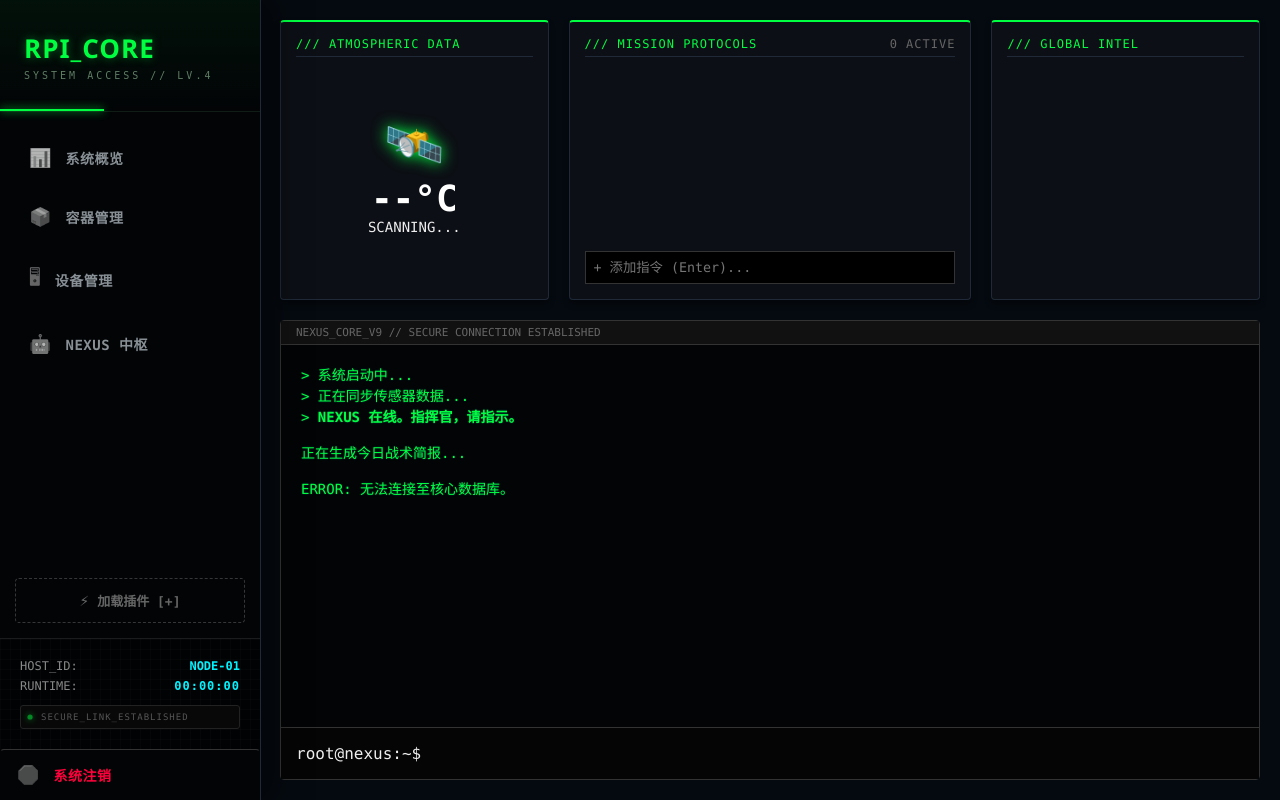
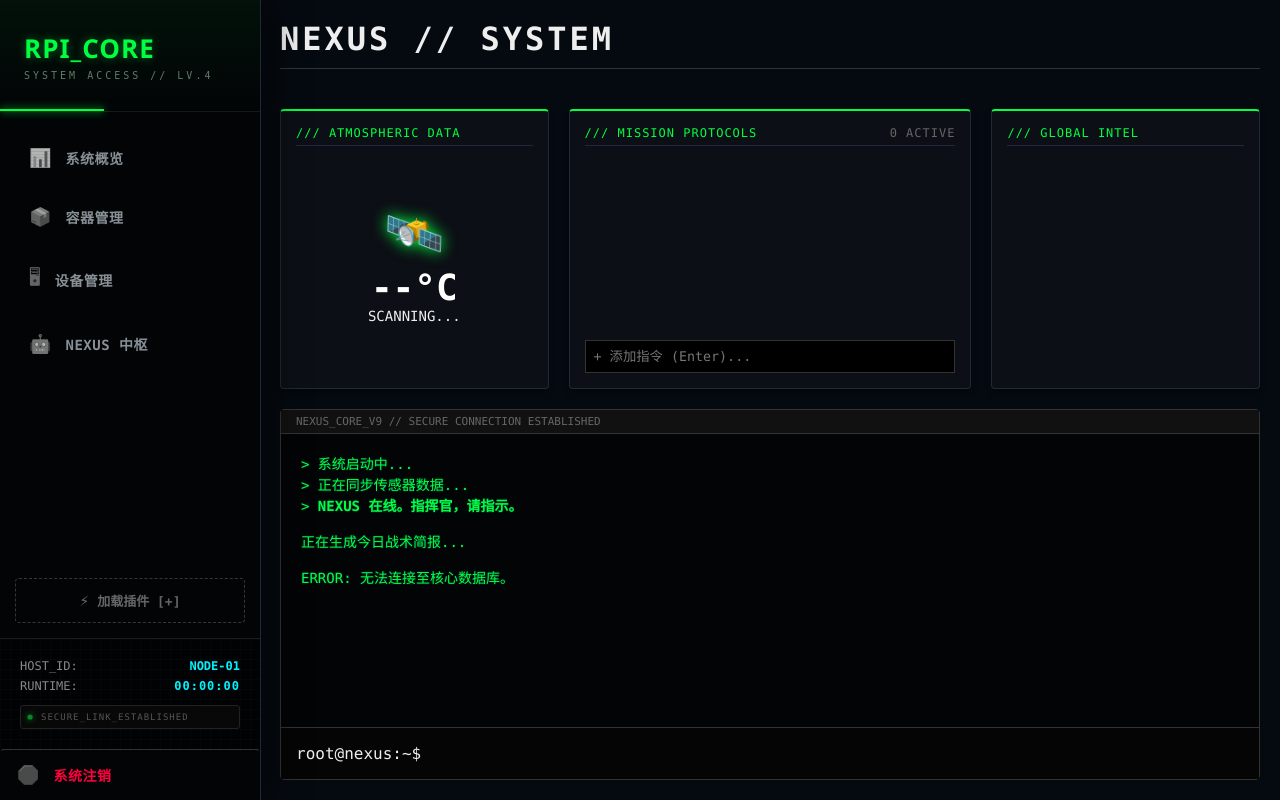
Before and after one commit to Dyxmaster/RPI_CYBER_DECK, a Flask app: template templates/nexus.html in a window 1280 px wide. Run offline with Flask 3, Linux system fonts and the light colour scheme; the template is opened without the code that fills it, so the values that code supplies are empty.

Commit message:
补了header

```diff
--- a/templates/nexus.html
+++ b/templates/nexus.html
@@ -8,6 +8,9 @@
     <link rel="stylesheet" href="{{ url_for('static', filename='css/base.css') }}">
     <!-- 引入导航栏样式 -->
     <link rel="stylesheet" href="{{ url_for('static', filename='css/nav.css') }}">
+
+
+
 
     <style>
         /* --- NEXUS 页面独立样式 --- */
@@ -193,7 +196,14 @@
     <!-- 引用导航栏：CSS中强制它 Fixed 定位 -->
     {% include 'nav.html' %}
 
+
     <div class="nexus-wrapper">
+        <div style="margin-bottom: 20px; border-bottom: 1px solid #333; padding-bottom: 10px;">
+            <h2 style="margin:0; font-size: 2em; letter-spacing: 3px;  ">
+                NEXUS // SYSTEM
+            </h2>
+        </div>
+
 
         <!-- 数据仪表盘 -->
         <div class="dashboard-grid">
```
